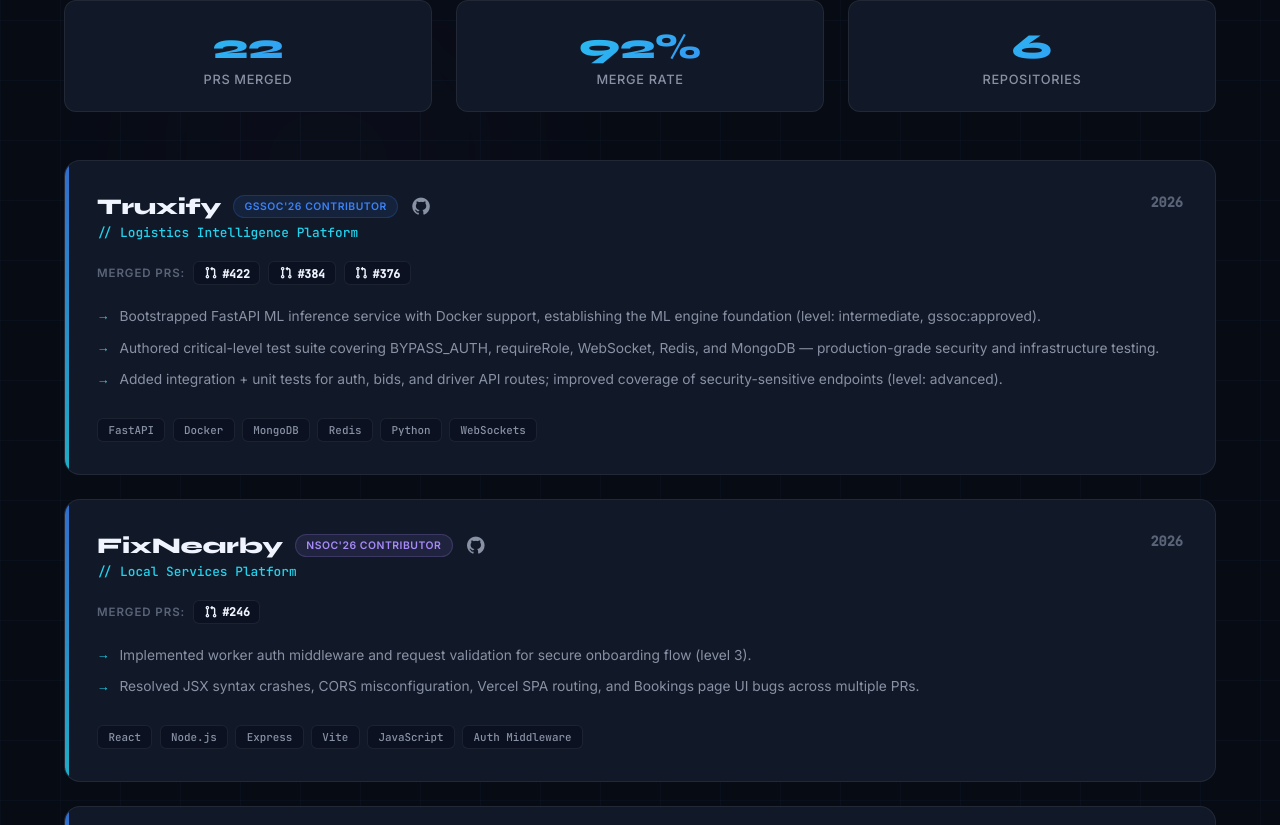
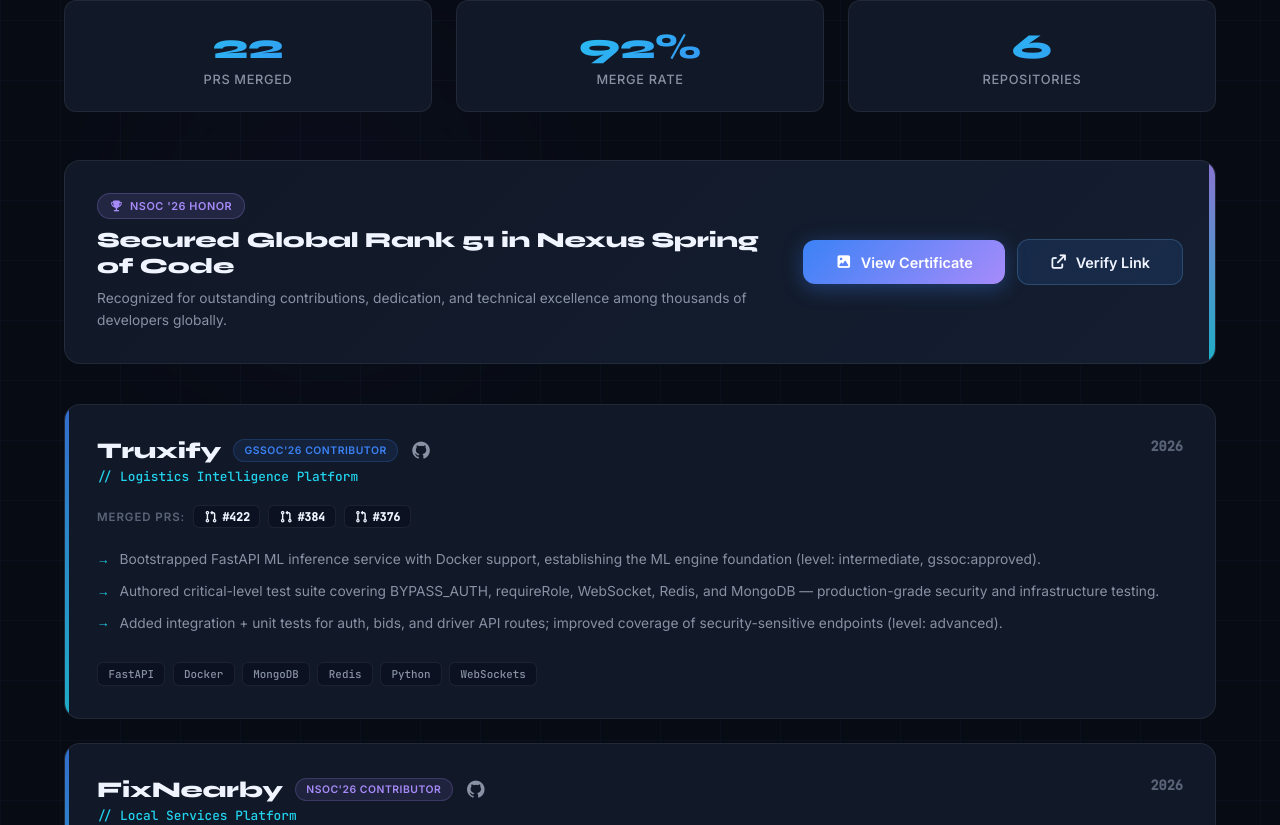
Before and after one commit to ananyadarna/ananya_portfolio, a React (Vite) app: page / in a window 1280 px wide. Shown: the part 5075-5900 px from the top of the page. Built offline with nearby package versions, Linux system fonts and the light colour scheme.

Commit message:
feat: add NSoC '26 Rank 51 certificate showcase with featured banner and lightbox modal

```diff
--- a/src/components/OpenSource.jsx
+++ b/src/components/OpenSource.jsx
@@ -1,4 +1,4 @@
-import React from 'react'
+import React, { useState } from 'react'
 import useReveal from '../hooks/useReveal'
 import { globalStats, contributions } from '../data/opensource'
 import '../styles/OpenSource.css'
@@ -62,7 +62,9 @@
 }
 
 export default function OpenSource() {
+  const [modalOpen, setModalOpen] = useState(false)
   const headerRef = useReveal()
+  const bannerRef = useReveal()
   const gridRef = useReveal()
 
   return (
@@ -90,12 +92,61 @@
           </div>
         </div>
 
+        {/* Featured Honor Banner */}
+        <div className="reveal" ref={bannerRef} style={{ marginBottom: '2.5rem' }}>
+          <div className="featured-honor-banner hoverable">
+            <div className="honor-content">
+              <div className="honor-badge">
+                <i className="fa-solid fa-trophy" /> NSoC '26 Honor
+              </div>
+              <h3 className="honor-title">Secured Global Rank 51 in Nexus Spring of Code</h3>
+              <p className="honor-desc">
+                Recognized for outstanding contributions, dedication, and technical excellence among thousands of developers globally.
+              </p>
+            </div>
+            <div className="honor-actions">
+              <button
+                className="btn-primary hoverable"
+                onClick={() => setModalOpen(true)}
+              >
+                <i className="fa-solid fa-image" /> View Certificate
+              </button>
+              <a
+                href="https://drive.google.com/file/d/10EHceeFo84DB-IfdTSdXZ-9daMrLC1vL/view?usp=drive_link"
+                target="_blank"
+                rel="noopener noreferrer"
+                className="btn-secondary hoverable"
+              >
+                <i className="fa-solid fa-arrow-up-right-from-square" /> Verify Link
+              </a>
+            </div>
+          </div>
+        </div>
+
         <div className="os-grid reveal" ref={gridRef}>
           {contributions.map(item => (
             <ContributionCard key={item.id} item={item} />
           ))}
         </div>
       </div>
+
+      {/* Certificate Lightbox Modal */}
+      {modalOpen && (
+        <div className="certificate-modal" onClick={() => setModalOpen(false)}>
+          <div className="modal-content" onClick={(e) => e.stopPropagation()}>
+            <button className="modal-close hoverable" onClick={() => setModalOpen(false)}>
+              <i className="fa-solid fa-xmark" />
+            </button>
+            <div className="modal-img-wrap">
+              <img
+                src="/certificates/nsoc_2026_certificate.png"
+                alt="NSoC 2026 Certificate - Rank 51"
+                className="modal-img"
+              />
+            </div>
+          </div>
+        </div>
+      )}
     </section>
   )
 }
--- a/src/data/achievements.js
+++ b/src/data/achievements.js
@@ -1,26 +1,33 @@
 export const achievements = [
   {
     id: 1,
+    faIcon: 'fa-solid fa-medal',
+    title: 'NSoC 2026 - Global Rank 51',
+    sub: 'Secured 51st Rank globally in NeoSF Spring of Code 2026 for outstanding open-source contributions and development performance.',
+    badge: 'Rank 51',
+    link: 'https://drive.google.com/file/d/10EHceeFo84DB-IfdTSdXZ-9daMrLC1vL/view?usp=drive_link'
+  },
+  {
+    id: 2,
     faIcon: 'fa-solid fa-lightbulb',
     title: 'Google Solution Challenge 2026',
     sub: 'Building Nexus with team for real-world problem solving.',
     badge: 'Ongoing',
   },
   {
-    id: 2,
+    id: 3,
     faIcon: 'fa-brands fa-github',
     title: 'Hushh Open Source Hiring Challenge 2026',
     sub: 'Solved challenge tasks and submitted 2 pull requests while working with real-world codebase workflows.',
     badge: 'Contributor',
   },
   {
-    id: 3,
+    id: 4,
     faIcon: 'fa-solid fa-brain',
     title: 'National AI/ML Hackathon',
     sub: 'Participated in Round 1 Presentation Submission, organized by IIT Hyderabad via Unstop.',
     badge: 'Participant',
   }
-
 ]
 
 export const certifications = [
--- a/src/styles/OpenSource.css
+++ b/src/styles/OpenSource.css
@@ -288,3 +288,183 @@
     align-self: flex-start;
   }
 }
+
+/* Featured Honor Banner */
+.featured-honor-banner {
+  background: linear-gradient(135deg, var(--card), var(--card2));
+  border: 1px solid var(--border);
+  border-radius: var(--radius);
+  padding: 2rem;
+  display: flex;
+  justify-content: space-between;
+  align-items: center;
+  gap: 2rem;
+  position: relative;
+  overflow: hidden;
+  transition: all var(--tr);
+}
+
+.featured-honor-banner::after {
+  content: '';
+  position: absolute;
+  top: 0; right: 0; width: 6px; height: 100%;
+  background: linear-gradient(to bottom, var(--violet), var(--cyan));
+  opacity: 0.8;
+}
+
+.featured-honor-banner:hover {
+  transform: translateY(-2px);
+  border-color: var(--border2);
+  box-shadow: 0 12px 36px rgba(0, 0, 0, 0.28);
+}
+
+.honor-content {
+  flex: 1;
+  display: flex;
+  flex-direction: column;
+  gap: 0.5rem;
+}
+
+.honor-badge {
+  display: inline-flex;
+  align-items: center;
+  gap: 0.4rem;
+  padding: 0.3rem 0.75rem;
+  border-radius: 50px;
+  font-size: 0.68rem;
+  font-weight: 700;
+  letter-spacing: 0.05em;
+  text-transform: uppercase;
+  background: rgba(167, 139, 250, 0.12);
+  color: var(--violet);
+  border: 1px solid rgba(167, 139, 250, 0.25);
+  width: fit-content;
+}
+
+.honor-title {
+  font-family: 'Syne', sans-serif;
+  font-size: 1.35rem;
+  font-weight: 800;
+  color: var(--text);
+  letter-spacing: -0.01em;
+}
+
+.honor-desc {
+  font-size: 0.86rem;
+  color: var(--muted);
+  line-height: 1.6;
+}
+
+.honor-actions {
+  display: flex;
+  gap: 0.75rem;
+  align-items: center;
+  flex-shrink: 0;
+}
+
+/* Lightbox Modal */
+.certificate-modal {
+  position: fixed;
+  inset: 0;
+  background: rgba(7, 11, 20, 0.85);
+  backdrop-filter: blur(14px);
+  z-index: 10000;
+  display: flex;
+  align-items: center;
+  justify-content: center;
+  animation: fadeIn 0.3s ease forwards;
+}
+
+.modal-content {
+  position: relative;
+  width: 90%;
+  max-width: 800px;
+  background: var(--card);
+  border: 1px solid var(--border);
+  border-radius: var(--radius);
+  padding: 1.25rem;
+  box-shadow: 0 25px 60px rgba(0, 0, 0, 0.5);
+  animation: scaleUp 0.3s cubic-bezier(0.34, 1.56, 0.64, 1) forwards;
+}
+
+.modal-close {
+  position: absolute;
+  top: -1.25rem;
+  right: -1.25rem;
+  width: 36px;
+  height: 36px;
+  border-radius: 50%;
+  background: var(--card2);
+  border: 1px solid var(--border);
+  color: var(--text);
+  display: flex;
+  align-items: center;
+  justify-content: center;
+  font-size: 1.2rem;
+  cursor: none;
+  z-index: 10001;
+  box-shadow: 0 6px 20px rgba(0, 0, 0, 0.3);
+  transition: all var(--tr);
+}
+
+.modal-close:hover {
+  transform: rotate(90deg) scale(1.1);
+  border-color: var(--cyan);
+  color: var(--cyan);
+}
+
+.modal-img-wrap {
+  width: 100%;
+  border-radius: var(--radius2);
+  overflow: hidden;
+  border: 1px solid rgba(255, 255, 255, 0.05);
+  display: flex;
+  align-items: center;
+  justify-content: center;
+  background: #000;
+}
+
+.modal-img {
+  width: 100%;
+  height: auto;
+  display: block;
+  object-fit: contain;
+}
+
+/* Animations */
+@keyframes scaleUp {
+  from {
+    transform: scale(0.9);
+    opacity: 0;
+  }
+  to {
+    transform: scale(1);
+    opacity: 1;
+  }
+}
+
+/* Responsive updates for banner */
+@media (max-width: 900px) {
+  .featured-honor-banner {
+    flex-direction: column;
+    align-items: flex-start;
+    gap: 1.5rem;
+    padding: 1.5rem;
+  }
+
+  .honor-actions {
+    width: 100%;
+  }
+
+  .honor-actions .btn-primary,
+  .honor-actions .btn-secondary {
+    flex: 1;
+    text-align: center;
+    justify-content: center;
+  }
+
+  .modal-close {
+    top: 1rem;
+    right: 1rem;
+  }
+}
```
Also changed, not shown: public/certificates/nsoc_2026_certificate.png (added).
